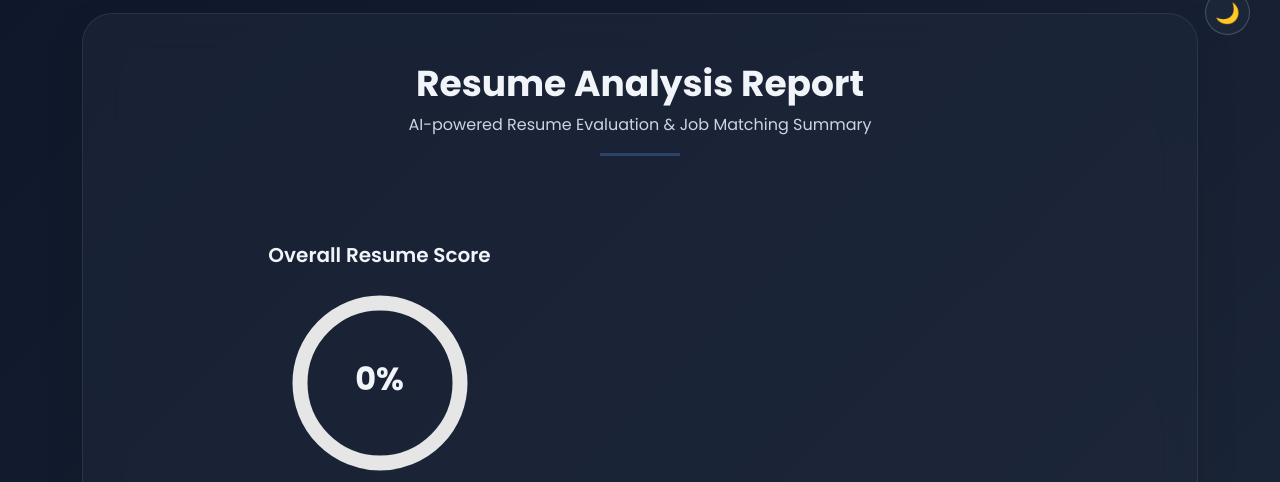
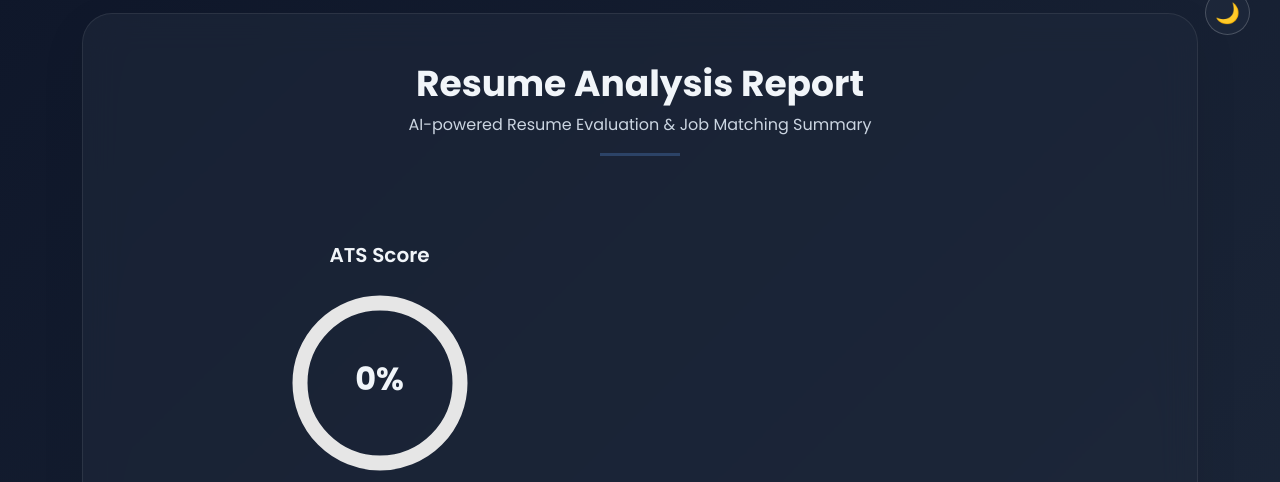
Before and after one commit to Pariisharma/Smart-Resume-Analyzer, a Flask app: template templates/result.html in a window 1280 px wide. Shown: the part 35-517 px from the top of the page. Run offline with Flask 3, Linux system fonts and the light colour scheme; the template is opened without the code that fills it, so the values that code supplies are empty.

Commit message:
Implemented ATS score system, replaced overall score with real ATS score, updated UI and animation

```diff
--- a/app.py
+++ b/app.py
@@ -12,6 +12,17 @@ from skills import skills_list
 from jobs_data import jobs
 from dotenv import load_dotenv
 load_dotenv()
+
+# ================= ATS CONFIG =================
+
+required_sections = [
+    "education",
+    "experience",
+    "skills",
+    "projects",
+    "certifications",
+    "summary"
+]
 
 # ================= APP SETUP =================
 
@@ -174,7 +185,6 @@ def upload():
         return "No selected file", 400
 
     # ===== Extract Text =====
-    # ===== Extract Text =====
     try:
         filename = file.filename.lower()
 
@@ -193,6 +203,17 @@ def upload():
         return "Error processing file", 500
 
     text_lower = text.lower()
+    # ===== ATS SECTION DETECTION =====
+
+    found_sections = []
+    missing_sections = []
+
+    for section in required_sections:
+        if re.search(r'\b' + re.escape(section) + r'\b', text_lower):
+            found_sections.append(section)
+        else:
+            missing_sections.append(section)
+
     truncated_text = text[:3000]
 
     # ===== AI Analysis =====
@@ -222,12 +243,23 @@ def upload():
     except Exception:
         ai_feedback = "AI feedback currently unavailable."
 
-    # ===== Skill Extraction =====
+    # ===== SKILL EXTRACTION =====
     found_skills = []
+
     for skill in skills_list:
         pattern = r'\b' + re.escape(skill.lower()) + r'\b'
         if re.search(pattern, text_lower):
             found_skills.append(skill)
+
+    # ===== ATS KEYWORD DENSITY =====
+    total_words = len(text_lower.split())
+    keyword_density = (len(found_skills) / total_words) * 100
+
+    # ===== ATS SCORE CALCULATION =====
+    section_score = (len(found_sections) / len(required_sections)) * 100
+    density_score = keyword_density
+
+    ats_score = round((section_score * 0.5) + (density_score * 0.5), 2)
 
     # ===== Job Matching =====
     job_results = []
@@ -252,7 +284,11 @@ def upload():
         jobs=job_results,
         overall_score=overall_score,
         recommended_job=recommended_job,
-        ai_feedback=ai_feedback
+        ai_feedback=ai_feedback,
+        ats_score=ats_score,
+        found_sections=found_sections,
+        missing_sections=missing_sections,
+        keyword_density=round(keyword_density, 2)
     )
 
 with app.app_context():
--- a/templates/result.html
+++ b/templates/result.html
@@ -276,7 +276,7 @@
 
                 <!-- SCORE -->
                 <div class="col-md-6 text-center">
-                    <h5 class="mb-3 fw-semibold">Overall Resume Score</h5>
+                    <h5 class="mb-3 fw-semibold">ATS Score</h5>
 
                     <div class="d-flex justify-content-center my-3">
                         <div class="position-relative" style="width: 200px; height: 200px;">
@@ -296,9 +296,9 @@
                     </div>
 
                     <div class="mt-3">
-                        {% if overall_score >= 70 %}
+                        {% if ats_score >= 70 %}
                         <span class="badge bg-success fs-6 px-4 py-2">🟢 Strong Candidate</span>
-                        {% elif overall_score >= 40 %}
+                        {% elif ats_score >= 40 %}
                         <span class="badge bg-warning text-dark fs-6 px-4 py-2">🟡 Moderate</span>
                         {% else %}
                         <span class="badge bg-danger fs-6 px-4 py-2">🔴 Needs Improvement</span>
@@ -378,6 +378,7 @@
                 </div>
             </div>
 
+
             <!-- ULTRA CLEAN AI FEEDBACK -->
             <div class="fade-in mt-5">
                 <h4 class="section-title mb-4">AI Resume Insights</h4>
@@ -449,7 +450,7 @@
                 }, index * 200);
             });
 
-            let score = {{ overall_score | default(0)}};
+            let score = {{ ats_score | default(0)}};
         let circle = document.getElementById("progressCircle");
         let scoreText = document.getElementById("scoreText");
 
@@ -462,7 +463,7 @@
         let current = 0;
 
         let interval = setInterval(function () {
-            if (current >= score) {
+            if (current >= Math.floor(score)) {
                 clearInterval(interval);
             } else {
                 current++;
```
